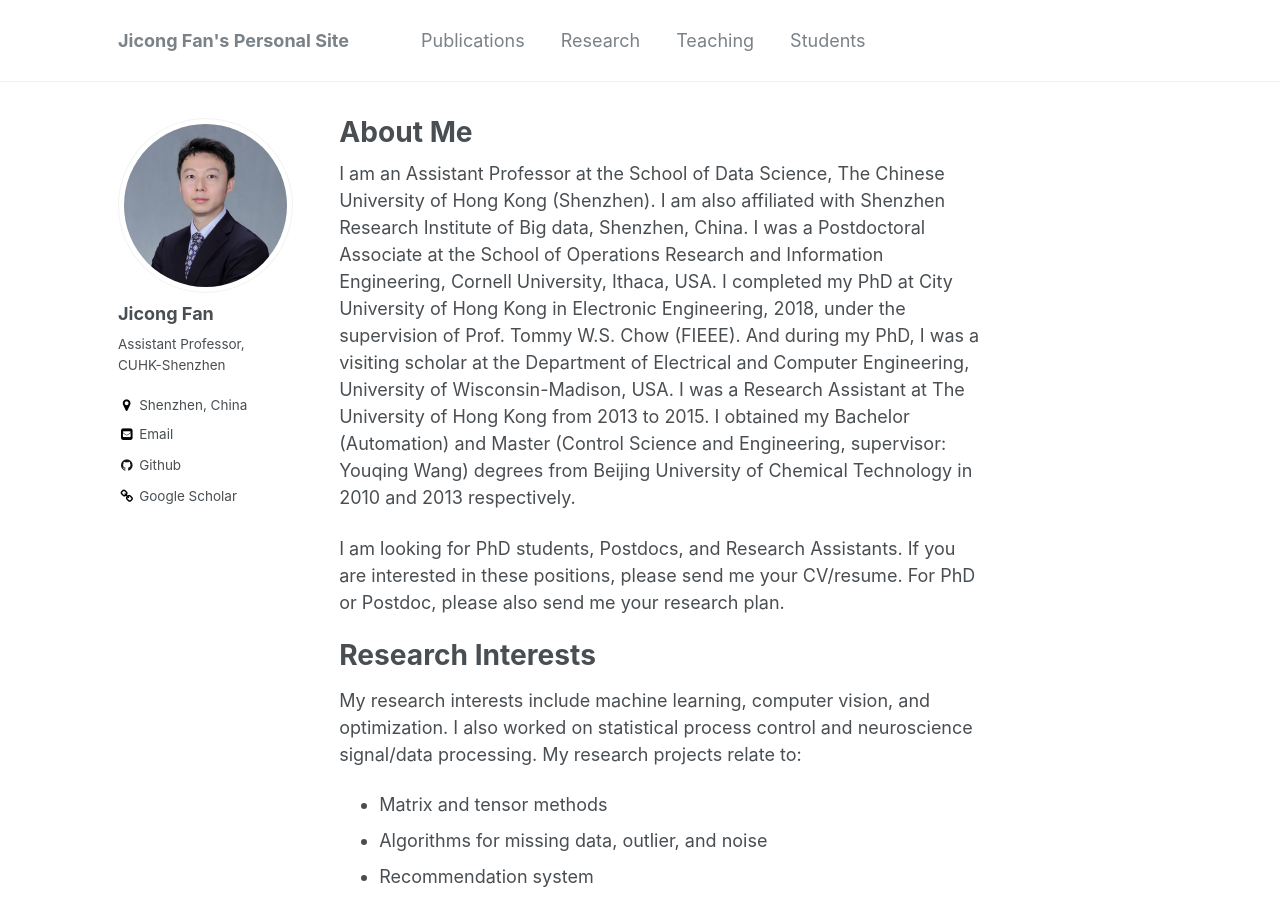
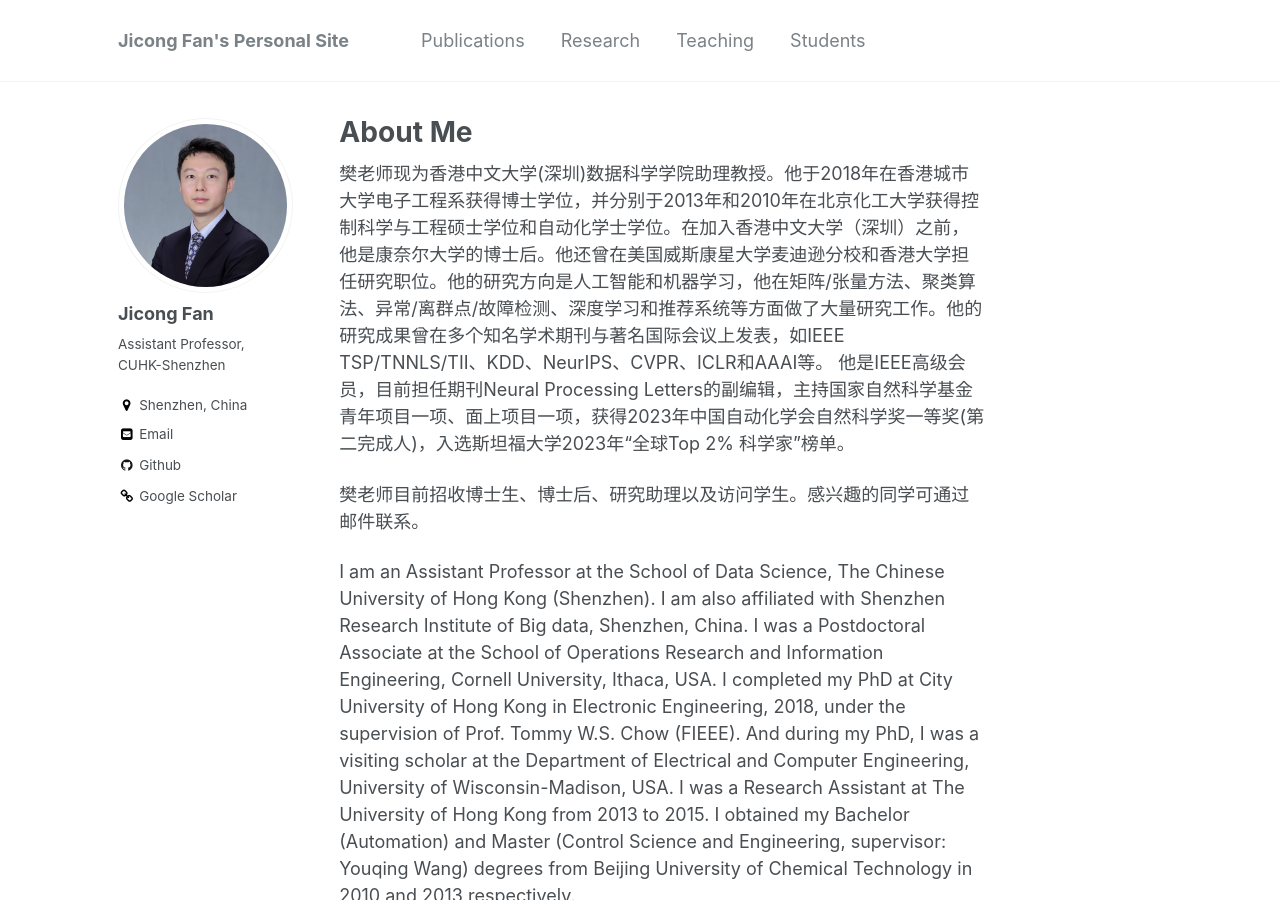
Before and after one commit to jicongfan/jicongfan.github.io, a Jekyll site: the page built from _pages/about.md, in a window 1280 px wide and 900 px high. Built offline with Jekyll 4.4.1, drawn with Linux system fonts in a browser that asks for light colours.

Commit message:
Update about.md

```diff
--- a/_pages/about.md
+++ b/_pages/about.md
@@ -8,9 +8,16 @@ redirect_from:
   - /about.html
 ---
 
+樊老师现为香港中文大学(深圳)数据科学学院助理教授。他于2018年在香港城市大学电子工程系获得博士学位，并分别于2013年和2010年在北京化工大学获得控制科学与工程硕士学位和自动化学士学位。在加入香港中文大学（深圳）之前，他是康奈尔大学的博士后。他还曾在美国威斯康星大学麦迪逊分校和香港大学担任研究职位。他的研究方向是人工智能和机器学习，他在矩阵/张量方法、聚类算法、异常/离群点/故障检测、深度学习和推荐系统等方面做了大量研究工作。他的研究成果曾在多个知名学术期刊与著名国际会议上发表，如IEEE TSP/TNNLS/TII、KDD、NeurIPS、CVPR、ICLR和AAAI等。 他是IEEE高级会员，目前担任期刊Neural Processing Letters的副编辑，主持国家自然科学基金青年项目一项、面上项目一项，获得2023年中国自动化学会自然科学奖一等奖(第二完成人)，入选斯坦福大学2023年“全球Top 2% 科学家”榜单。
+
+樊老师目前招收博士生、博士后、研究助理以及访问学生。感兴趣的同学可通过邮件联系。
+
 I am an Assistant Professor at the School of Data Science, The Chinese University of Hong Kong (Shenzhen). I am also affiliated with Shenzhen Research Institute of Big data, Shenzhen, China. I was a Postdoctoral Associate at the School of Operations Research and Information Engineering, Cornell University, Ithaca, USA. I completed my PhD at City University of Hong Kong in Electronic Engineering, 2018, under the supervision of Prof. Tommy W.S. Chow (FIEEE). And during my PhD, I was a visiting scholar at the Department of Electrical and Computer Engineering, University of Wisconsin-Madison, USA. I was a Research Assistant at The University of Hong Kong from 2013 to 2015. I obtained my Bachelor (Automation) and Master (Control Science and Engineering, supervisor: Youqing Wang) degrees from Beijing University of Chemical Technology in 2010 and 2013 respectively.
 
 I am looking for PhD students, Postdocs, and Research Assistants. If you are interested in these positions, please send me your CV/resume. For PhD or Postdoc, please also send me your research plan.
+
+
+
 
 
 Research Interests
```
